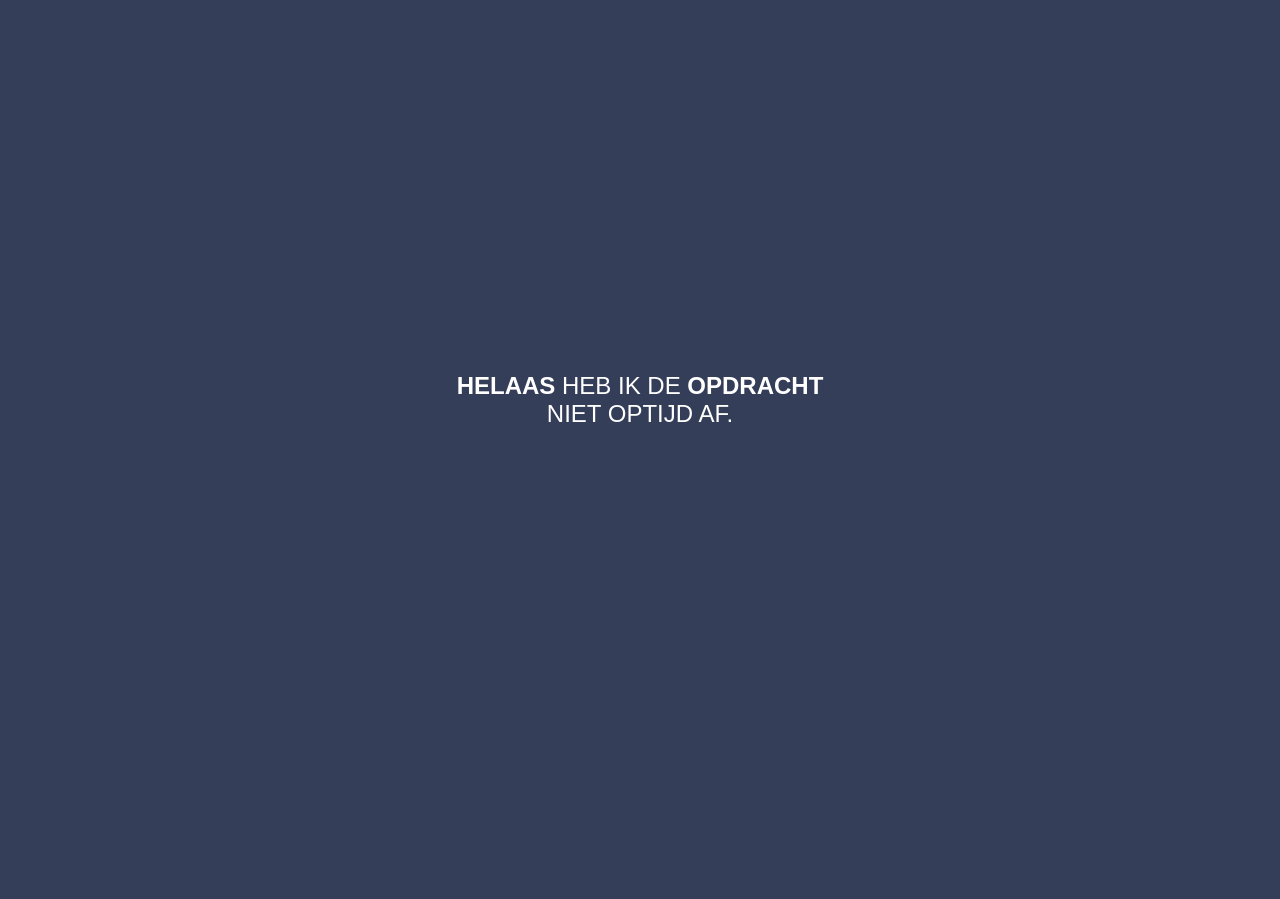
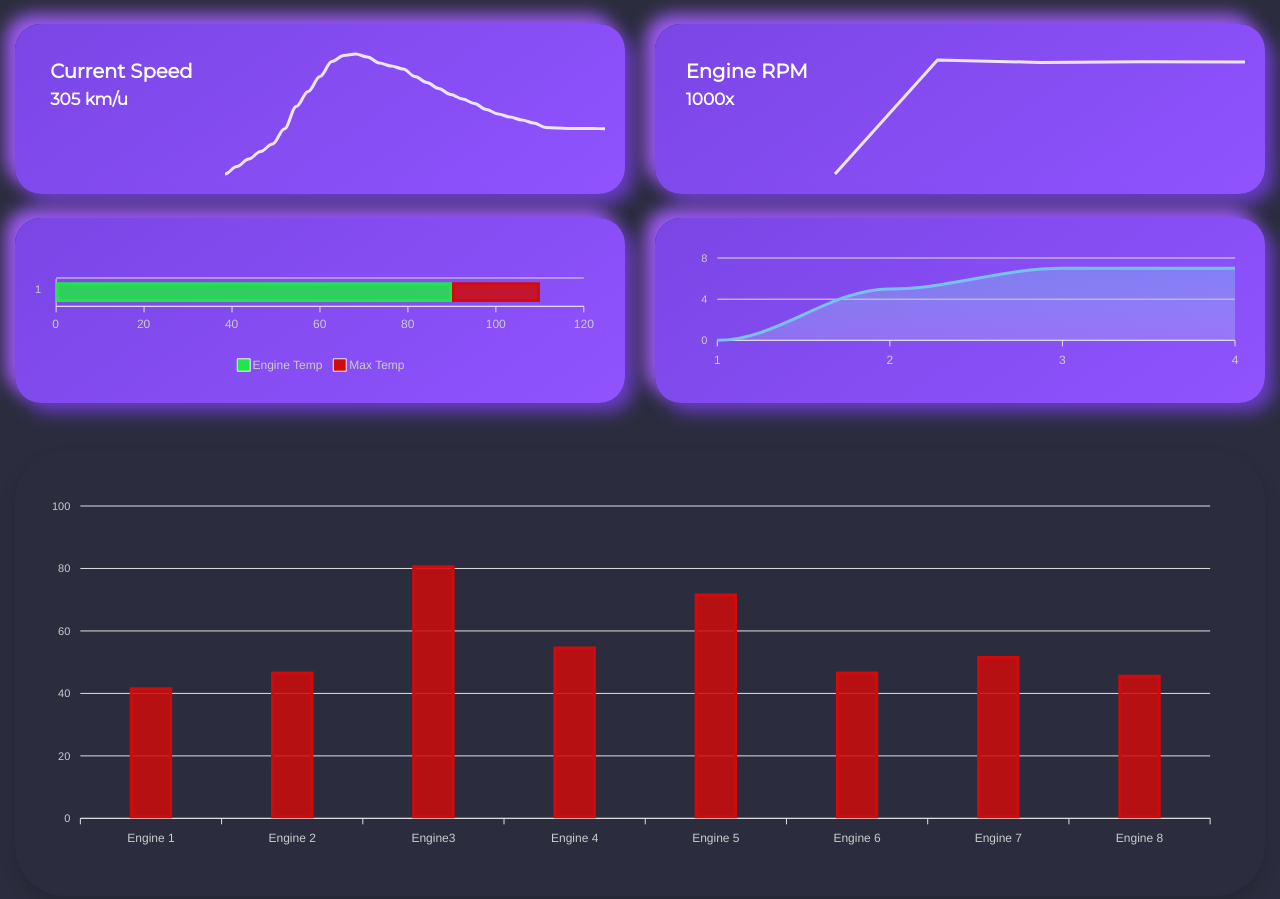
Before and after one commit to Dinohier/NAS-Dashboard, a plain HTML site: page index.html in a window 1280 px wide. Shown: the top 899 px of the page. Before the commit the page ends 800 px from the top, so only its background shows below. Drawn offline with nearby package versions, Linux system fonts and the light colour scheme.

Commit message:
Updated dashboard
uitgewerkt dashboard in html / css /js

```diff
--- /dev/null
+++ b/css/style.css
@@ -0,0 +1,66 @@
+
+body {
+  background: #2B2D3E;
+  color: #777;
+  font-family: Montserrat, Arial, sans-serif;
+}
+
+h1, h2, h3, h4, h5, h6, strong {
+  font-weight: 600;
+}
+
+.contentWrapper {
+  max-width: 1280px;
+  margin: 0 auto;
+}
+
+.headsUpDisplay {
+  background-color: #2B2D3E;
+  padding: 25px 20px;
+  border-radius: 50px;
+}
+
+.shadow {
+  box-shadow: 0px 1px 15px 1px rgba(69, 65, 78, 0.08);
+}
+.dataRow .headsUpDisplay {
+  padding-top: 10px;
+  padding-bottom: 10px;
+  text-shadow: 0 1px 1px 1px #666;
+  box-shadow: 0px 1px 15px 1px rgba(69, 65, 78, 0.08);
+  position: relative;
+  border-radius: 5px;
+}
+
+.dataRow .headsUpDisplay .details {
+  position: absolute;
+  color: #fff;
+  transform: scale(0.7) translate(-22px, 20px);
+}
+.dataRow strong {
+  position: relative;
+  z-index: 3;
+  top: -8px;
+  color: #fff;
+}
+
+
+.dataRow .display1 {
+    border-radius: 26px;
+    background: -webkit-linear-gradient(55deg, #7a46e5, #9053ff);
+    background: -o-linear-gradient(55deg, #7a46e5, #9053ff);
+    background: linear-gradient(145deg, #7a46e5, #9053ff);
+    box-shadow:  9px 9px 18px #693dc6, -9px -9px 18px #a55fff;
+}
+
+.dataRow .display2 {
+  background-image: linear-gradient( 135deg, #2AFADF 10%, #4C83FF 100%);
+}
+
+.dataRow .display3 {
+  background-image: linear-gradient( 135deg, #FFD3A5 10%, #FD6585 100%);
+}
+
+.dataRow .display4 {
+  background-image: linear-gradient( 135deg, #EE9AE5 10%, #5961F9 100%);
+}
--- a/index.html
+++ b/index.html
@@ -1,15 +1,77 @@
 <!DOCTYPE html>
 <html lang="en">
-<head>
-	<meta charset="UTF-8">
-	<title>Nas Dashboard</title>
-	<link rel="stylesheet" type="text/css" href="style/style.css">
-	<meta name="viewport" content="width=device-width, initial-scale=1.0">
-</head>
-<body>
-<div class="red-square">
-	<h2><b>Helaas</b> heb ik de <b>opdracht</b> niet optijd af.</h2>
-</div>
+  <head>
+    <meta charset="UTF-8" />
+    <meta http-equiv="X-UA-Compatible" content="IE=edge" />
+    <meta name="viewport" content="width=device-width, initial-scale=1" />
+    <title>TurboBoard </title>
+    <link rel="stylesheet" type="text/css" href="https://cdnjs.cloudflare.com/ajax/libs/normalize/8.0.1/normalize.min.css.map">
+    <link rel="stylesheet" href="https://stackpath.bootstrapcdn.com/bootstrap/4.2.1/css/bootstrap.min.css"/>
+    <link href="https://fonts.googleapis.com/css?family=Montserrat" rel="stylesheet"/>
+    <link rel="stylesheet" href="css/style.css" />
+  </head>
 
-</body>
+  <body>
+    <div id="wrapper">
+      <div class="contentWrapper">
+        <div class="container-fluid">
+
+          <div class="main">
+            <div class="row dataRow mt-4">
+              <div class="col-md-6">
+                <div class="headsUpDisplay display1">
+                  <div class="details">
+                    <h3>Current Speed</h3>
+                    <h4>305 km/u</h4>
+                  </div>
+                  <div id="headsUpData1"></div>
+                </div>
+              </div>
+              <div class="col-md-6">
+                <div class="headsUpDisplay display1">
+                  <div class="details">
+                    <h3>Engine RPM</h3>
+                    <h4>1000x</h4>
+                  </div>
+                  <div id="headsUpData2"></div>
+                </div>
+              </div>
+            </div>
+
+            <div class="row dataRow mt-4">
+              <div class="col-md-6">
+                <div class="headsUpDisplay display1">
+
+                  <div id="headsUpData3"></div>
+                </div>
+              </div>
+              <div class="col-md-6">
+                <div class="headsUpDisplay display1">
+                  <div id="headsUpData4"></div>
+                </div>
+              </div>
+            </div>
+
+
+            <div class="row mt-4">
+              <div class="col-md-12">
+                <div class="headsUpDisplay shadow mt-4">
+                  <div id="consumptionBar"></div>
+                </div>
+              </div>
+              <div class="col-md-12">
+                <div class="headsUpDisplay shadow mt-4">
+                  <div id="vehicleData"></div>
+                </div>
+              </div>
+            </div>
+          </div>
+        </div>
+      </div>
+    </div>
+
+    <script src="https://cdnjs.cloudflare.com/ajax/libs/jquery/3.4.1/jquery.slim.js"></script>
+    <script src="https://cdn.jsdelivr.net/npm/apexcharts"></script>
+    <script src="js/script.js"></script>
+  </body>
 </html>
--- /dev/null
+++ b/js/script.js
@@ -0,0 +1,235 @@
+window.Apex = {
+  chart: {
+    foreColor: '#ccc',
+    toolbar: {
+      show: false
+    },
+  },
+  stroke: {
+    width: 3
+  },
+  dataLabels: {
+    enabled: false
+  },
+  tooltip: {
+    theme: 'light'
+  }
+};
+
+let headsUpData1 = {
+  chart: {
+    id: 'HUD1',
+    group: 'HUD',
+    type: 'line',
+    height: 150,
+    sparkline: {
+      enabled: true
+    }
+  },
+  series: [{
+    data: [0, 50, 100, 150, 200, 300, 450, 550, 650, 750, 790, 800,
+    780, 740, 720, 700, 650, 610, 570, 530, 500, 470, 430, 400, 380,
+    360, 340, 310, 307, 304, 303, 303, 302]
+  }],
+  stroke: {
+    curve: 'smooth'
+  },
+  markers: {
+    size: 0
+  },
+  grid: {
+    padding: {
+      top: 20,
+      bottom: 10,
+      left: 190
+    }
+  },
+  colors: ['#fff'],
+  tooltip: {
+    x: {
+      show: false
+    },
+    y: {
+      title: {
+        formatter: function formatter(val) {
+          return '';
+        }
+      }
+    }
+  }
+}
+
+let headsUpData2 = {
+  chart: {
+    id: 'HUD2',
+    group: 'HUD',
+    type: 'line',
+    height: 150,
+    sparkline: {
+      enabled: true
+    }
+  },
+  series: [{
+    data: [0, 950, 930, 935, 933]
+  }],
+  stroke: {
+    curve: 'straight'
+  },
+  grid: {
+    padding: {
+      top: 20,
+      bottom: 10,
+      left: 160
+    }
+  },
+  markers: {
+    size: 0
+  },
+  colors: ['#fff'],
+  tooltip: {
+    x: {
+      show: false
+    },
+    y: {
+      title: {
+        formatter: function formatter(val) {
+          return '';
+        }
+      }
+    }
+  }
+}
+
+let headsUpData3 = {
+  chart: {
+    id: 'HUD3',
+    group: 'HUD',
+    type: 'bar',
+    stacked: true,
+    height: 150,
+    sparkline: {
+      enabled: false
+    },
+    dropShadow: {
+      enabled: false,
+      top: 1,
+      left: 1,
+      blur: 2,
+      opacity: 0.2,
+    }
+  },
+   plotOptions: {
+    bar: {
+      columnWidth: '10%',
+      horizontal: true,
+    },
+  },
+  series: [{
+    name: 'Engine Temp',
+    data: [90]
+  }, {
+    name: 'Max Temp',
+    data: [20]
+  }],
+  colors: ["#20E647", "#d10b0b"],
+  grid: {
+    padding: {
+      top: 20,
+      bottom: 10,
+      left: 0,
+      height: 150
+    }
+  }
+}
+
+let headsUpData4 = {
+  chart: {
+    id: 'HUD3',
+    group: 'HUD',
+    height: 150,
+    type: "area",
+  },
+  dataLabels: {
+    enabled: false
+  },
+  colors: ["#77c2ef"],
+  series: [
+    {
+      data: [0, 5, 7, 7]
+    }
+  ]
+}
+
+new ApexCharts(document.querySelector("#headsUpData1"), headsUpData1).render()
+new ApexCharts(document.querySelector("#headsUpData2"), headsUpData2).render()
+new ApexCharts(document.querySelector("#headsUpData3"), headsUpData3).render()
+new ApexCharts(document.querySelector("#headsUpData4"), headsUpData4).render()
+
+let consumptionBar = {
+  chart: {
+    height: 380,
+    type: 'bar',
+    stacked: true,
+  },
+  plotOptions: {
+    bar: {
+      columnWidth: '30%',
+      horizontal: false,
+    },
+  },
+  series: [{
+    name: 'Engines ',
+    data: [42, 47, 81, 55, 72, 47, 52, 46]
+  },
+  ],
+  colors: ["#d10b0b"],
+  xaxis: {
+    categories: ['Engine 1', 'Engine 2', 'Engine3', 'Engine 4',
+    'Engine 5', 'Engine 6', 'Engine 7', 'Engine 8'],
+  }
+}
+
+let chartConsumptionBar = new ApexCharts(
+  document.querySelector("#consumptionBar"),
+  consumptionBar
+)
+
+chartConsumptionBar.render();
+
+let vehicleData = {
+  chart: {
+    height: 380,
+    type: 'area',
+    stacked: false,
+  },
+  stroke: {
+    curve: 'smooth'
+  },
+  series: [{
+      name: "Drag",
+      data: [11, 15, 26, 20, 33, 27]
+    },
+    {
+      name: "Turbo temperature",
+      data: [32, 33, 21, 42, 19, 32]
+    },
+    {
+      name: "Fuel consumption",
+      data: [20, 39, 52, 11, 29, 43]
+    }
+  ],
+  tooltip: {
+    followCursor: true
+  },
+  fill: {
+    opacity: 1,
+  },
+
+}
+
+let vehicleDataChart = new ApexCharts(
+  document.querySelector("#vehicleData"),
+  vehicleData
+);
+
+vehicleDataChart.render();
--- a/style/style.css
+++ /dev/null
@@ -1,21 +0,0 @@
-body {
-	background: #343E59;
-}
-
-.red-square {
-  background-color: #343E59;
-  position: absolute;
-  text-align: center;
-  width: 450px;
-  left: 50%;
-  top: 50%;
-  transform: translate(-50%, -50%);
-}
-
-.red-square h2 {
-	padding: 20px;
-	font-family: Arial;
-	text-transform: uppercase;
-	color: #fff;
-	font-weight: lighter;
-}
```
Also changed, not shown: javascript.js (deleted), js/javascript.js (deleted).
